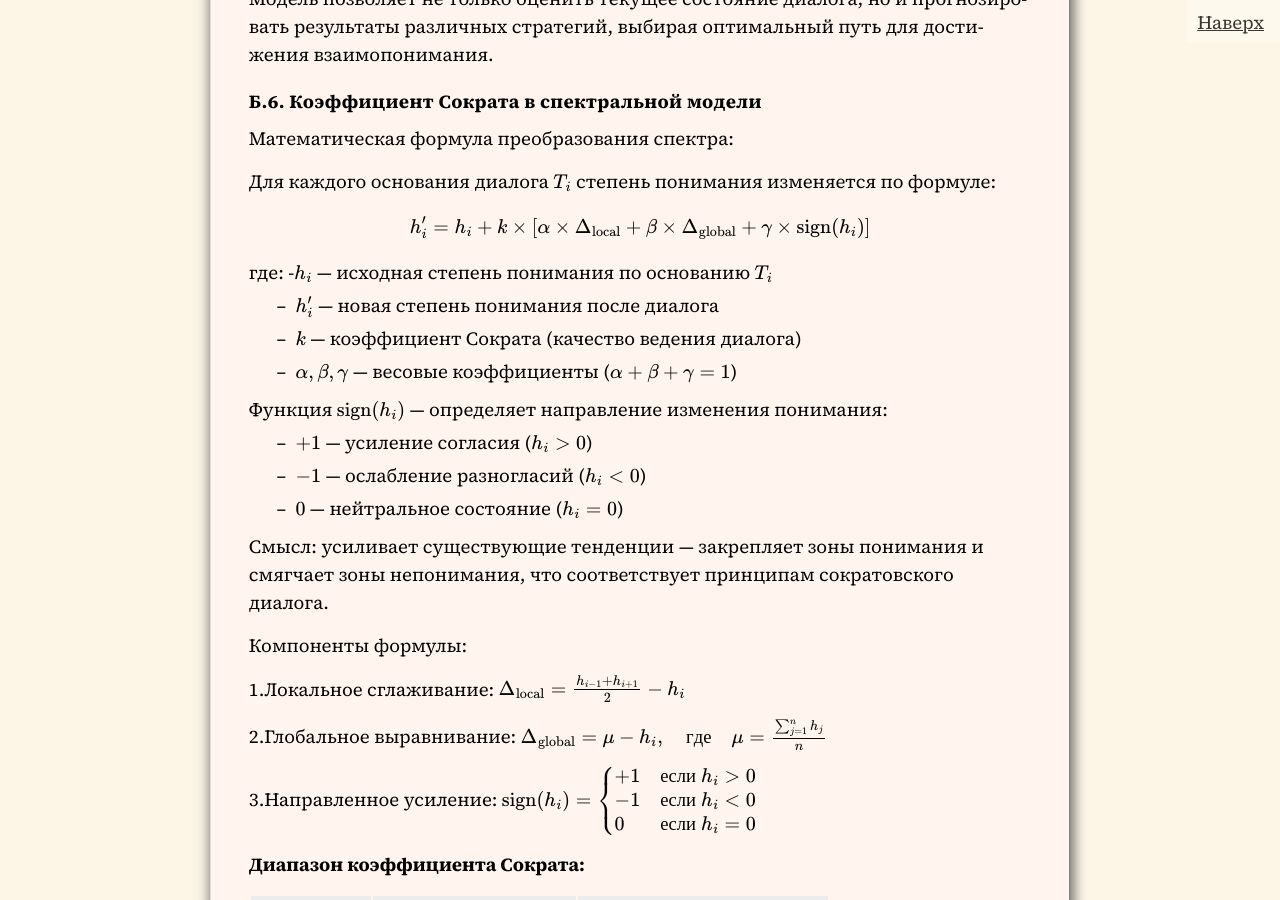
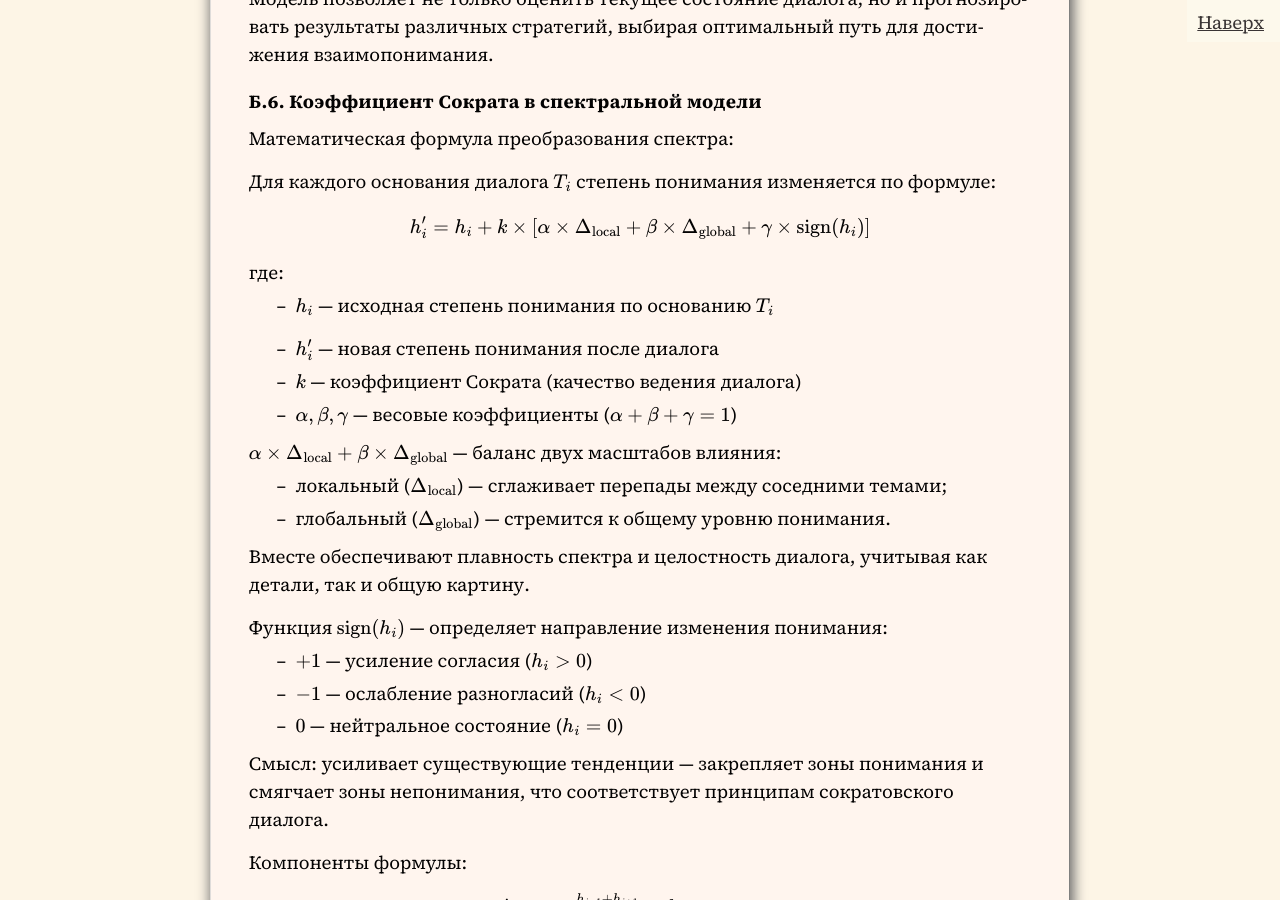
Before and after one commit to SergSi/land-use-art, a Jekyll site: the page built from _posts/2025-10-31-train.md, in a window 1280 px wide and 900 px high, scrolled down 13290 px. Built offline with Jekyll 4.4.1, drawn with Linux system fonts in a browser that asks for light colours; some web fonts are replaced.

Commit message:
Update 2025-10-31-train.md

```diff
--- a/_posts/2025-10-31-train.md
+++ b/_posts/2025-10-31-train.md
@@ -329,11 +329,19 @@ h_i' = h_i + k \times \left[\alpha \times \Delta_{\text{local}} + \beta \times \
 $$
 
 где:
--$$h_i$$ — исходная степень понимания по основанию $$T_i$$
+
+- $$h_i$$ — исходная степень понимания по основанию $$T_i$$
 
 - $$h_i'$$ — новая степень понимания после диалога
 - $$k$$ — коэффициент Сократа (качество ведения диалога)
 - $$\alpha, \beta, \gamma$$ — весовые коэффициенты ($$\alpha + \beta + \gamma = 1$$)
+
+**$$\alpha \times \Delta_{\text{local}} + \beta \times \Delta_{\text{global}}$$** — баланс двух масштабов влияния:
+
+- локальный ($$\Delta_{\text{local}}$$) — сглаживает перепады между соседними темами;
+- глобальный ($$\Delta_{\text{global}}$$) — стремится к общему уровню понимания.
+
+Вместе обеспечивают плавность спектра и целостность диалога, учитывая как детали, так и общую картину.
 
 Функция $$\text{sign}(h_i)$$ — определяет направление изменения понимания:
 
```
